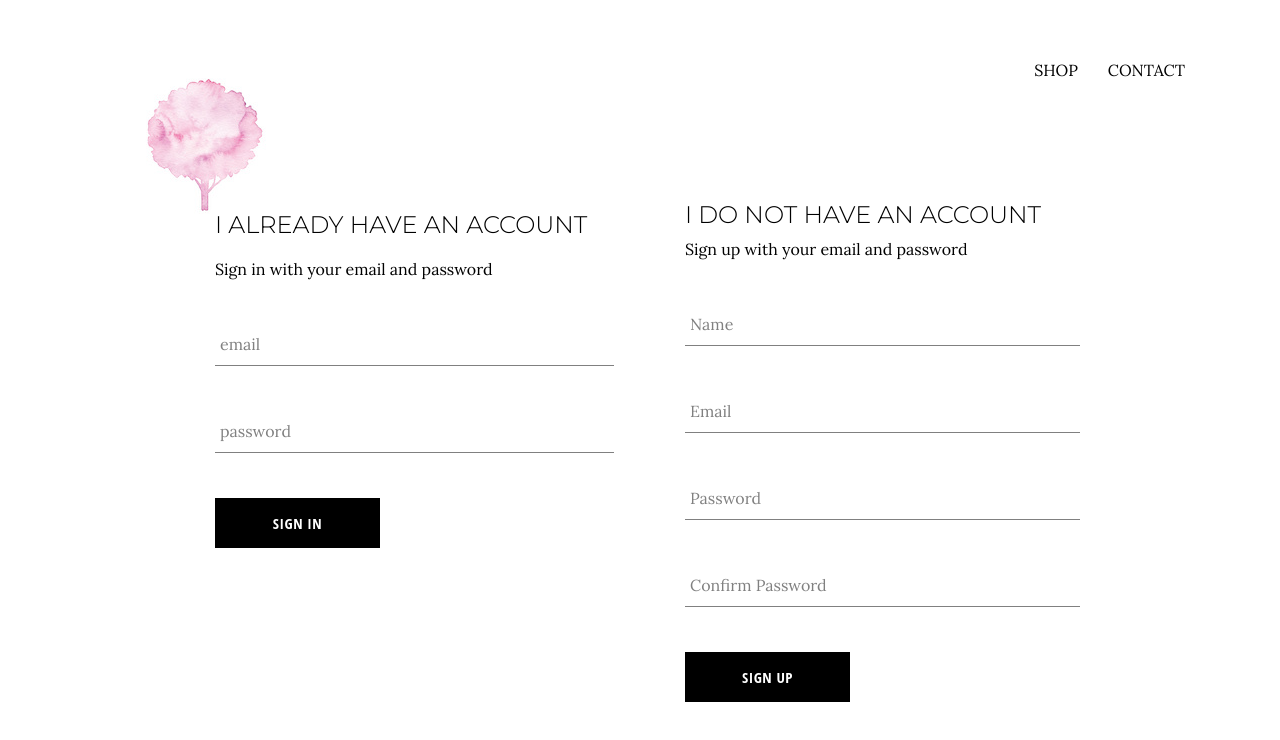
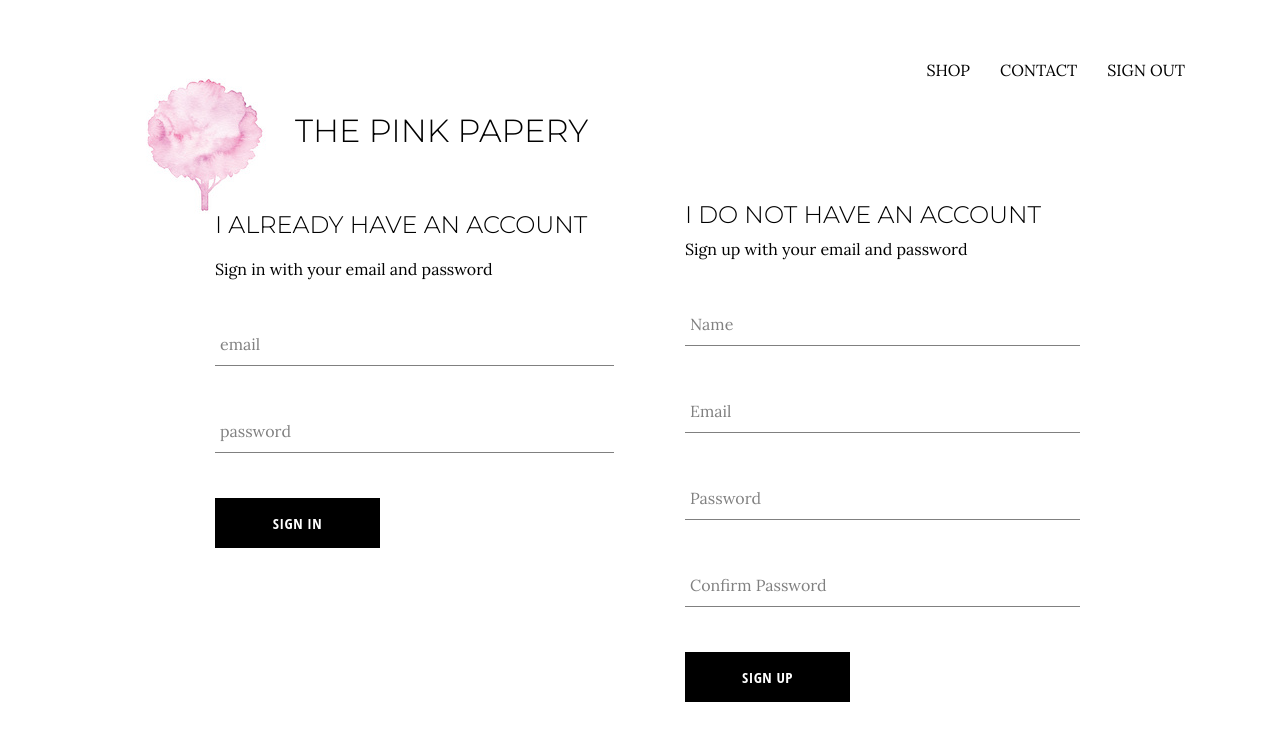
Before and after one commit to codeweb123/pinkpapery, a React (Create React App) app: page /signin in a window 1280 px wide. Shown: the top 740 px of the page. Built offline with nearby package versions, Linux system fonts and the light colour scheme.

Commit message:
add controllersand models

```diff
--- a/src/components/navbar/navbar.jsx
+++ b/src/components/navbar/navbar.jsx
@@ -8,6 +8,9 @@ const Navbar = () => (
         <Link className='logo-container' to="/">
             <img src={Logo} className='logo' />
         </Link>
+        <div className='companyname'>
+            <h1>The Pink Papery</h1>
+        </div>
         <div className='options'>
             <Link className='option' to='/shop'>
                 SHOP
@@ -15,6 +18,9 @@ const Navbar = () => (
             <Link className='option' to='/shop'>
                 CONTACT
             </Link>
+            <Link className='option' to='/shop'>
+                SIGN OUT
+            </Link>
         </div>
     </div>
 )
--- a/src/components/navbar/navbar.styles.scss
+++ b/src/components/navbar/navbar.styles.scss
@@ -7,8 +7,16 @@
 
     .logo-container {
       height: 100%;
-      width: 70px;
+      width: 100px;
       padding:50px;
+    }
+
+    .companyname {
+      width: 50%;
+      height: 100%;
+      display: flex;
+      align-items: center;
+      padding: 60px 15px;
     }
 
     .options {
--- a/src/components/sign-in/sign-in.jsx
+++ b/src/components/sign-in/sign-in.jsx
@@ -44,7 +44,7 @@ class SignIn extends React.Component{
                     <FormInput
                     name="password"
                     type="password"
-                    value={this.state.email}
+                    value={this.state.password}
                     handleChange={this.handleChange}
                     label='password'
                     required
--- a/src/components/sign-up/sign-up.jsx
+++ b/src/components/sign-up/sign-up.jsx
@@ -22,7 +22,7 @@ class SignUp extends React.Component {
 
         const { Name, email, password, confirmPassword } = this.state;
 
-        if(password != confirmPassword) {
+        if(password !== confirmPassword) {
             alert("passwords don't match");
             return;
         }
```
